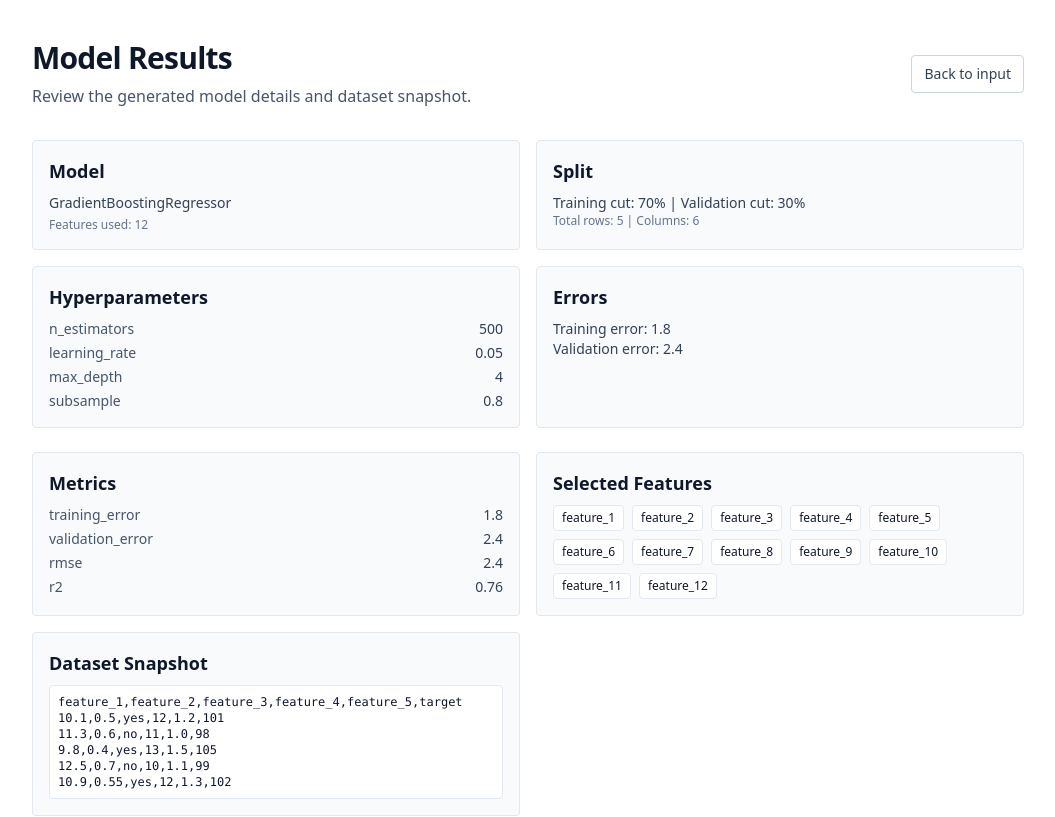
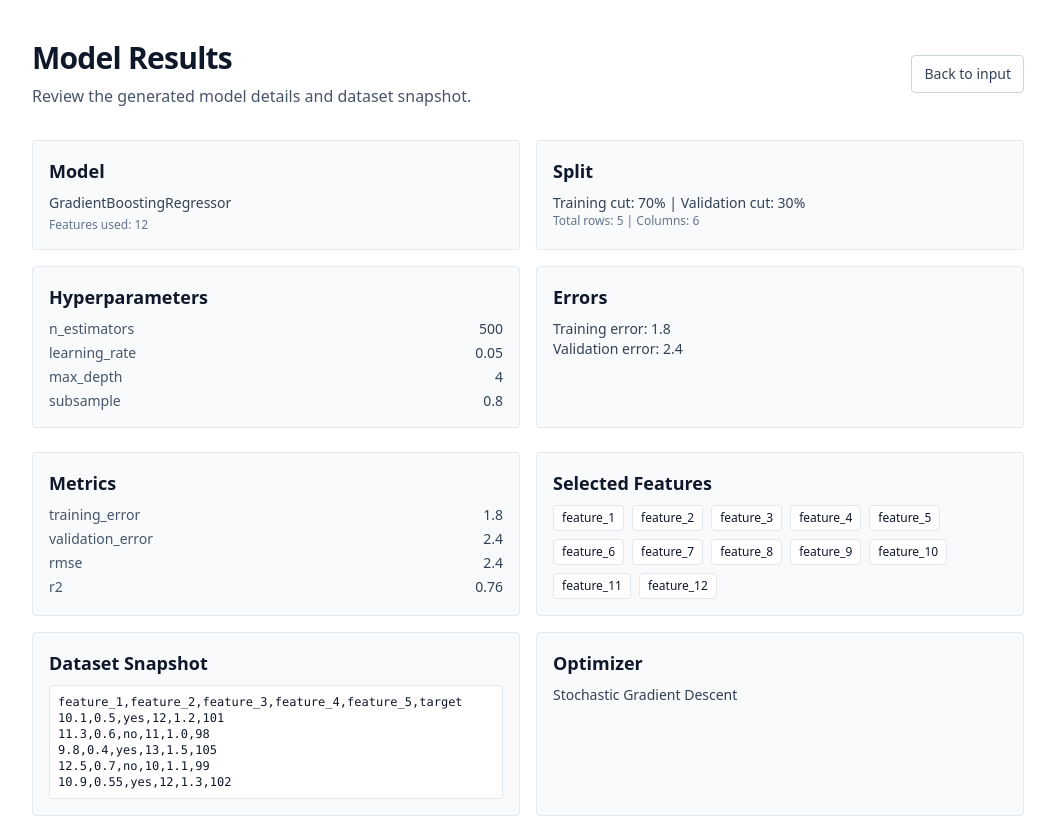
Before and after one commit to yihengli1/ModelPilot, a React (Vite) app in the folder frontend/: page /testing2 in a window 1280 px wide. Shown: the top 817 px of the page, without its empty margins (112-1167 px from the left). Built offline with nearby package versions, Linux system fonts and the light colour scheme; no server answers.

Commit message:
Added Optimizer option + fixed back to input navigation error

```diff
--- a/frontend/src/App.jsx
+++ b/frontend/src/App.jsx
@@ -1,17 +1,10 @@
-import {
-	BrowserRouter,
-	Routes,
-	Route,
-	useLocation,
-	useNavigate,
-} from "react-router-dom";
+import { BrowserRouter, Routes, Route, useLocation } from "react-router-dom";
 import InputPage from "./components/InputPage";
 import ResultsPage from "./components/ResultsPage";
 import { fakeResultLarge, fakeResultSmall } from "./lib/testing";
 
 const ResultsRoute = () => {
 	const location = useLocation();
-	const navigate = useNavigate();
 	const { result, datasetText, dimensions } = location.state || {};
 
 	return (
@@ -19,7 +12,6 @@ const ResultsRoute = () => {
 			result={result || {}}
 			datasetText={datasetText || ""}
 			dimensions={dimensions || { totalRows: 0, totalColumns: 0 }}
-			onBack={() => navigate("/")}
 		/>
 	);
 };
@@ -32,21 +24,11 @@ function App() {
 				<Route path="/results" element={<ResultsRoute />} />
 				<Route
 					path="/testing1"
-					element={
-						<ResultsPage
-							result={fakeResultSmall}
-							onBack={() => navigate("/")}
-						/>
-					}
+					element={<ResultsPage result={fakeResultSmall} />}
 				/>
 				<Route
 					path="/testing2"
-					element={
-						<ResultsPage
-							result={fakeResultLarge}
-							onBack={() => navigate("/")}
-						/>
-					}
+					element={<ResultsPage result={fakeResultLarge} />}
 				/>
 			</Routes>
 		</BrowserRouter>
--- a/frontend/src/components/ResultsPage.jsx
+++ b/frontend/src/components/ResultsPage.jsx
@@ -18,6 +18,8 @@ function ResultsPage({ result, onBack }) {
 
 	const trainSplit = payload.training_split;
 	const valSplit = payload.val_split;
+
+	const optimizer = payload.optimizer;
 
 	const datasetPreview = (result.datasetText || "")
 		.trim()
@@ -137,6 +139,11 @@ function ResultsPage({ result, onBack }) {
 							</pre>
 						</div>
 					</div>
+					<div className="rounded border border-slate-200 bg-main-white-hover p-4">
+						<h2 className="text-lg font-semibold mb-2">Optimizer</h2>
+
+						<p className="text-sm text-slate-700 mt-1">{optimizer}</p>
+					</div>
 				</section>
 
 				{payload.notes && (
--- a/frontend/src/lib/testing.js
+++ b/frontend/src/lib/testing.js
@@ -9,7 +9,7 @@ export const fakeResultSmall = {
 		training_error: 0.12,
 		validation_error: 0.18,
 		accuracy: 0.82,
-		f1: 0.80,
+		f1: 0.8,
 	},
 	selected_features: ["age", "income", "churn_risk"],
 	training_split: "80%",
@@ -25,6 +25,7 @@ export const fakeResultSmall = {
 		totalRows: 5,
 		totalColumns: 4,
 	},
+	optimizer: "Stochastic Gradient Descent",
 };
 
 export const fakeResultLarge = {
@@ -68,4 +69,5 @@ export const fakeResultLarge = {
 		totalRows: 5,
 		totalColumns: 6,
 	},
+	optimizer: "Stochastic Gradient Descent",
 };
```
